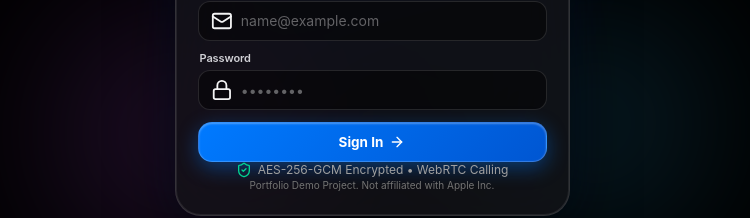
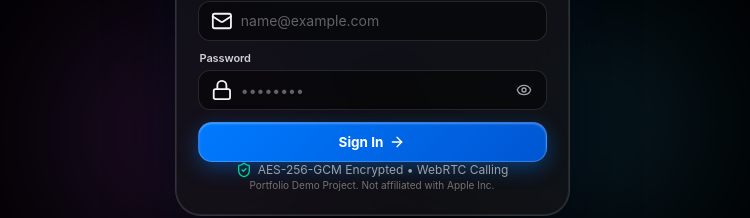
Before and after one commit to RajatKumar5537/imessage-web, a Next.js app: page /login in a window 1280 px wide. Shown: the part 397-615 px from the top of the page, without its empty margins (268-1018 px from the left). Built offline with nearby package versions, Linux system fonts and the light colour scheme.

Commit message:
feat: add show/hide password visibility toggle icon

```diff
--- a/src/app/login/page.tsx
+++ b/src/app/login/page.tsx
@@ -3,7 +3,7 @@
 import React, { useState } from "react";
 import { signIn } from "next-auth/react";
 import { useRouter } from "next/navigation";
-import { MessageSquare, Lock, Mail, User, ArrowRight, ShieldCheck, Sparkles } from "lucide-react";
+import { MessageSquare, Lock, Mail, User, ArrowRight, ShieldCheck, Sparkles, Eye, EyeOff } from "lucide-react";
 import AvatarPicker from "@/components/ui/AvatarPicker";
 import { DEFAULT_AVATAR } from "@/lib/avatars";
 
@@ -13,6 +13,7 @@ export default function LoginPage() {
   const [name, setName] = useState("");
   const [email, setEmail] = useState("");
   const [password, setPassword] = useState("");
+  const [showPassword, setShowPassword] = useState(false);
   const [selectedAvatarUrl, setSelectedAvatarUrl] = useState(DEFAULT_AVATAR);
   const [error, setError] = useState("");
   const [loading, setLoading] = useState(false);
@@ -181,16 +182,29 @@ export default function LoginPage() {
           {/* Password */}
           <div className="login-field">
             <label className="login-label">Password</label>
-            <div className="login-glass-input-wrap">
+            <div className="login-glass-input-wrap relative flex items-center">
               <Lock className="login-field-icon" />
               <input
-                type="password"
+                type={showPassword ? "text" : "password"}
                 required
                 value={password}
                 onChange={(e) => setPassword(e.target.value)}
                 placeholder="••••••••"
-                className="login-input"
+                className="login-input pr-10"
               />
+              <button
+                type="button"
+                onClick={() => setShowPassword(!showPassword)}
+                className="absolute right-3.5 top-1/2 -translate-y-1/2 text-neutral-400 hover:text-white transition-colors p-1 rounded-lg hover:bg-white/10 cursor-pointer focus:outline-none"
+                title={showPassword ? "Hide password" : "Show password"}
+                tabIndex={-1}
+              >
+                {showPassword ? (
+                  <EyeOff className="w-4 h-4 text-blue-400" />
+                ) : (
+                  <Eye className="w-4 h-4" />
+                )}
+              </button>
             </div>
           </div>
 
```
